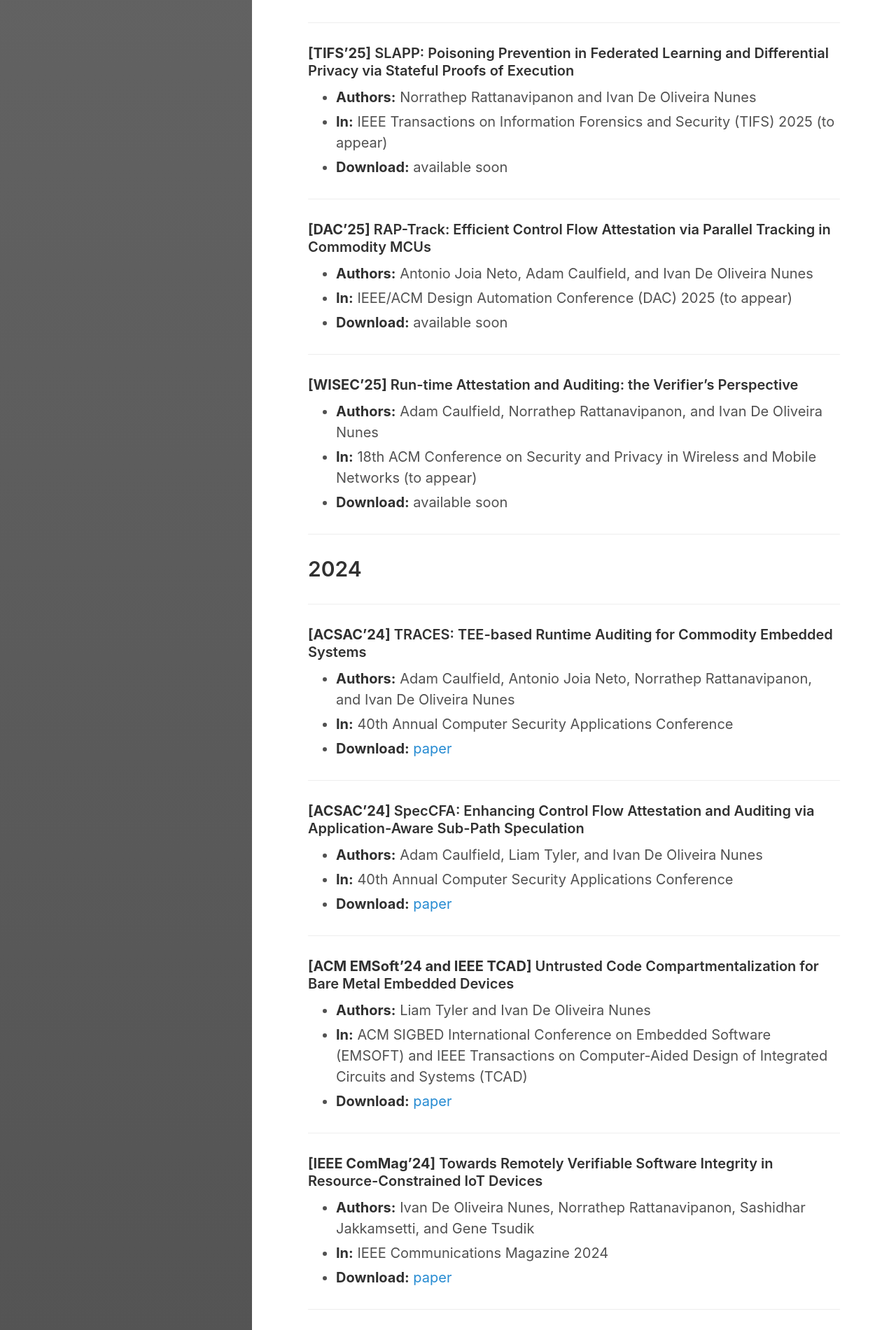
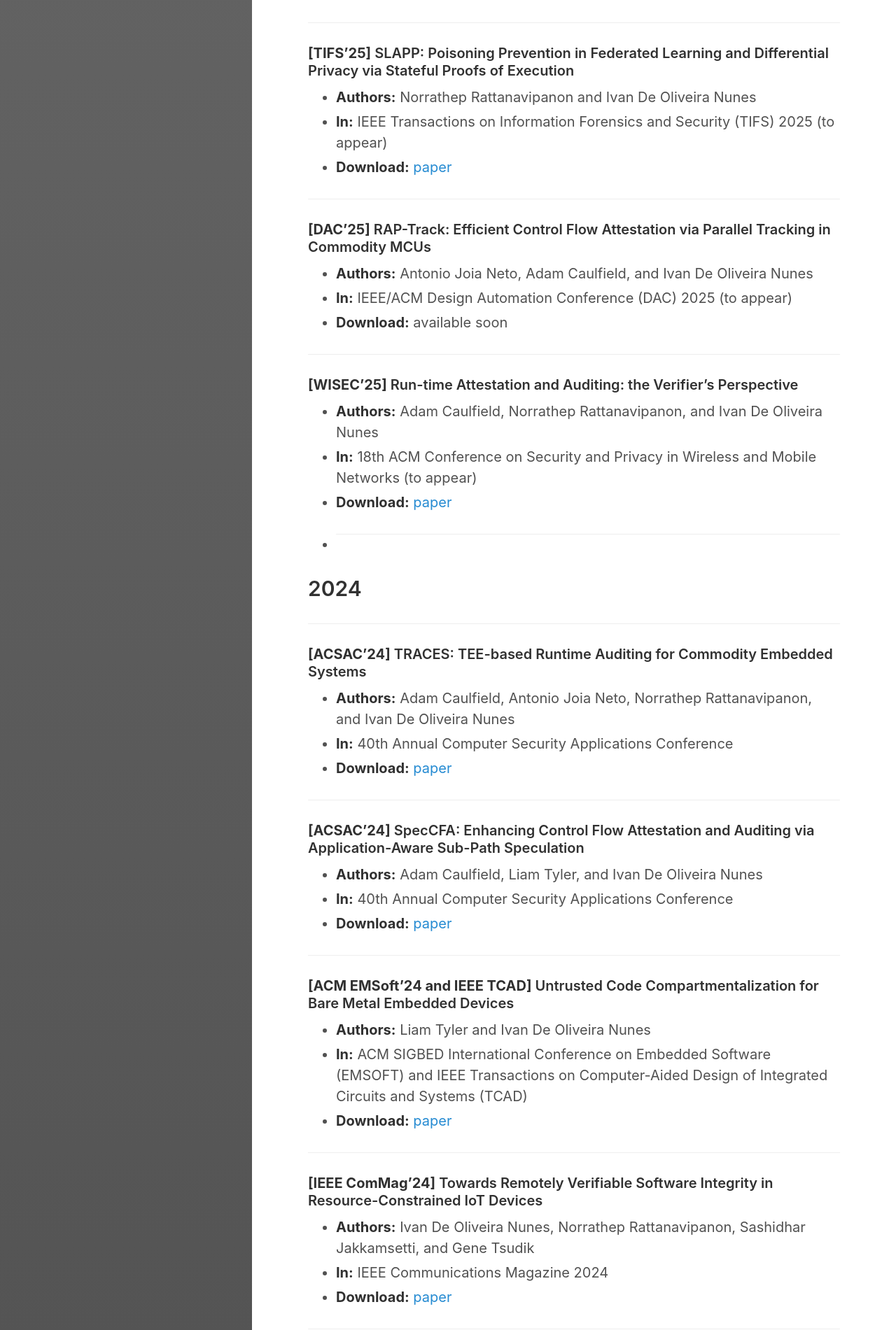
Before and after one commit to ivanolive/ivanolive.github.io, a Jekyll site: the page built from research.md, in a window 1280 px wide. Shown: the part 719-2620 px from the top of the page at 70% size. Built offline with Jekyll 4.4.1, drawn with Linux system fonts in a browser that asks for light colours.

Commit message:
Update research.md

```diff
--- a/research.md
+++ b/research.md
@@ -37,7 +37,7 @@
 
 - **Authors:** Norrathep Rattanavipanon and Ivan De Oliveira Nunes
 - **In:** IEEE Transactions on Information Forensics and Security (TIFS) 2025 (to appear)
-- **Download:** available soon
+- **Download:** [paper](https://www.ifi.uzh.ch/dam/jcr:6ca092b6-4f8b-4e07-88e5-35c040a0e315/2025_SLAPP.pdf)
 
 ___
 
@@ -54,8 +54,8 @@
 
 - **Authors:** Adam Caulfield, Norrathep Rattanavipanon, and Ivan De Oliveira Nunes
 - **In:** 18th ACM Conference on Security and Privacy in Wireless and Mobile Networks (to appear)
-- **Download:** available soon
-
+- **Download:** [paper](https://arxiv.org/pdf/2411.10855)
+-
 ___
 
 ## 2024
```
